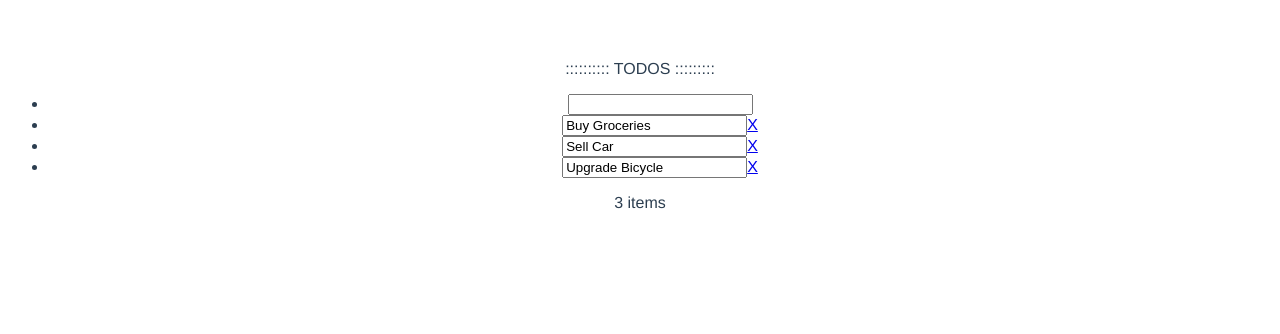
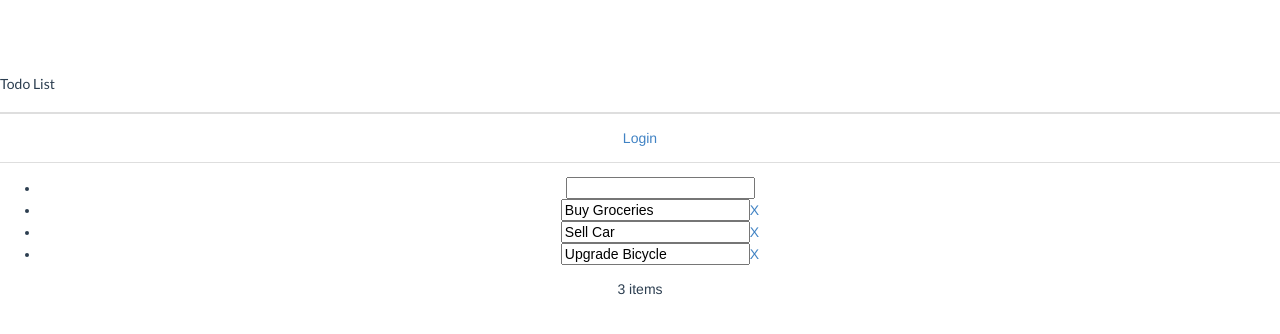
Before and after one commit to achang28/todo-vue, a Vue app: page /#/ in a window 1280 px wide. Shown: the top 334 px of the page. Built offline with nearby package versions, Linux system fonts and the light colour scheme.

Commit message:
Added baseline authentication using OAuth

```diff
--- a/package.json
+++ b/package.json
@@ -11,7 +11,10 @@
   "dependencies": {
     "lodash.isempty": "^4.4.0",
     "lodash.isequal": "^4.5.0",
-    "vue": "^2.5.22"
+    "qs": "^6.6.0",
+    "vue": "^2.5.22",
+    "vue-router": "^3.0.2",
+    "vuex": "^3.1.0"
   },
   "devDependencies": {
     "@vue/cli-plugin-babel": "^3.3.0",
--- a/public/index.html
+++ b/public/index.html
@@ -5,6 +5,7 @@
     <meta http-equiv="X-UA-Compatible" content="IE=edge">
     <meta name="viewport" content="width=device-width,initial-scale=1.0">
     <link rel="icon" href="<%= BASE_URL %>favicon.ico">
+    <link rel="stylesheet" href="https://cdnjs.cloudflare.com/ajax/libs/semantic-ui/2.4.1/semantic.min.css" />
     <title>todo</title>
   </head>
   <body>
--- a/src/App.vue
+++ b/src/App.vue
@@ -1,6 +1,7 @@
 <template>
   <div id="app">
-    :::::::::: TODOS :::::::::
+    <Header />
+    <router-view></router-view>
     <ul>
       <Item
         :todo='todo'
@@ -16,6 +17,7 @@
 </template>
 
 <script>
+import Header from './components/Header';
 import Item from './components/Item';
 
 export default {
@@ -23,7 +25,7 @@ export default {
   data: () => ({
     todos: ['', 'Buy Groceries', 'Sell Car', 'Upgrade Bicycle']
   }),
-  components: { Item },
+  components: { Header, Item },
   computed: {
     count: function() {
       const length = this.todos.length - 1;
--- /dev/null
+++ b/src/api/imgur.js
@@ -0,0 +1,14 @@
+import qs from 'qs';
+const CLIENT_ID = '0a78243cab7b336';
+const ROOT_URL = 'https://api.imgur.com';
+
+export default {
+  login: function() {
+    const querystring = {
+      client_id: CLIENT_ID,
+      response_type: 'token'
+    };
+
+    window.location = `${ROOT_URL}/oauth2/authorize?${qs.stringify(querystring)}`;
+  }
+};
--- /dev/null
+++ b/src/components/AuthHandler.vue
@@ -0,0 +1,13 @@
+<template>
+  <div>Please wait...</div>
+</template>
+
+<script>
+  export default {
+    name: "AuthHandler"
+  }
+</script>
+
+<style scoped>
+
+</style>
--- /dev/null
+++ b/src/components/Header.vue
@@ -0,0 +1,20 @@
+<template>
+  <div class="ui sizer vertical segment">
+    <span class="ui secondary pointing menu">Todo List</span>
+    <span class="right menu">
+      <a href="#" class="ui item" @click="login">Login</a>
+    </span>
+  </div>
+</template>
+
+<script>
+  import { mapActions } from 'vuex';
+  export default {
+    name: "Header",
+    methods: mapActions(['login'])
+  }
+</script>
+
+<style scoped>
+
+</style>
--- a/src/main.js
+++ b/src/main.js
@@ -1,5 +1,19 @@
 import Vue from 'vue';
+import VueRouter from 'vue-router';
 import App from './App.vue';
+import store from './store';
+import AuthHandler from './components/AuthHandler';
 
+Vue.use(VueRouter);
 Vue.config.productionTip = false;
-new Vue({ render: h => h(App) }).$mount('#app');
+
+const router = new VueRouter({
+  routes: [
+    { path: '/oauth2/callback', component: AuthHandler }
+  ]
+});
+new Vue({
+  router,
+  store,
+  render: h => h(App)
+}).$mount('#app');
--- /dev/null
+++ b/src/store/index.js
@@ -0,0 +1,9 @@
+import Vue from 'vue';
+import Vuex from 'vuex';
+import auth from './modules/auth';
+
+Vue.use(Vuex);
+
+export default new Vuex.Store({
+  modules: { auth }
+});
--- /dev/null
+++ b/src/store/modules/auth.js
@@ -0,0 +1,22 @@
+import api from '../../api/imgur';
+
+const state = {
+  token: null
+};
+
+const getters = {
+  isLoggedIn: () => !!state.token
+};
+
+const actions = {
+  login: () => api.login(), // Make API call to OAuth
+  logout: ({ commit }) => commit('setToken', null)
+};
+
+const mutations = {
+  setToken: (state, token) => {
+    state.token = token;
+  }
+};
+
+export default { state, getters, actions, mutations };
```
Also changed, not shown: 1 other file (tests, documents, lock files or other folders).
